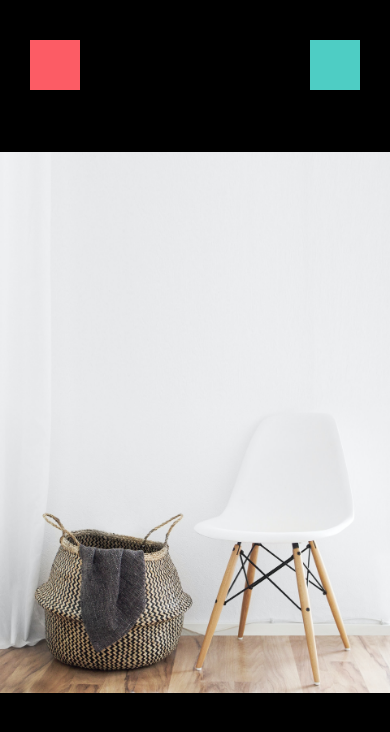
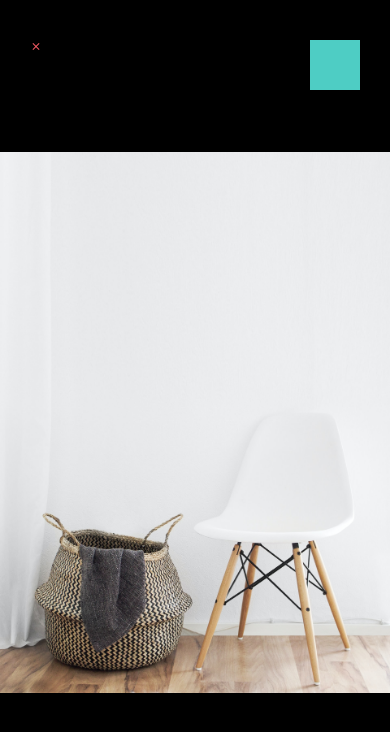
Before and after one commit to zahid2022skipq/ecommerceapp, a React Native app: screen / in a window 390 px wide. Shown: the top 732 px of the page. Built offline with nearby package versions, Linux system fonts and the light colour scheme.

Commit message:
Adding close Icon

```diff
--- a/app/screens/ViewImageScreen.js
+++ b/app/screens/ViewImageScreen.js
@@ -6,7 +6,11 @@ import { MaterialCommunityIcons } from "@expo/vector-icons";
 function ViewImageScreen(props) {
   return (
     <View style={styles.container}>
-      <View style={styles.closeIcon}></View>
+      <MaterialCommunityIcons
+        name="close"
+        color={colors.primary}
+        style={styles.closeIcon}
+      />
       <View style={styles.deleteIcon}></View>
       <Image
         resizeMode="contain"
@@ -19,9 +23,6 @@ function ViewImageScreen(props) {
 
 const styles = StyleSheet.create({
   closeIcon: {
-    backgroundColor: colors.primary,
-    height: 50,
-    width: 50,
     position: "absolute",
     top: 40,
     left: 30,
```
